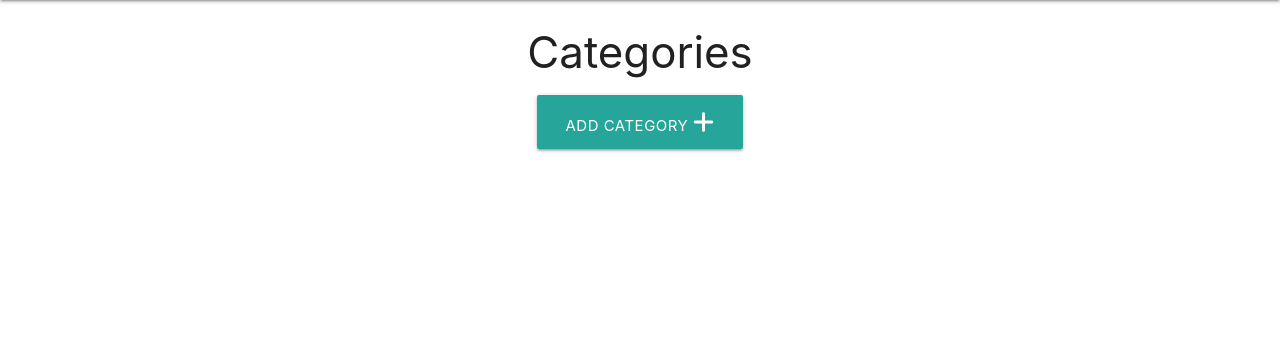
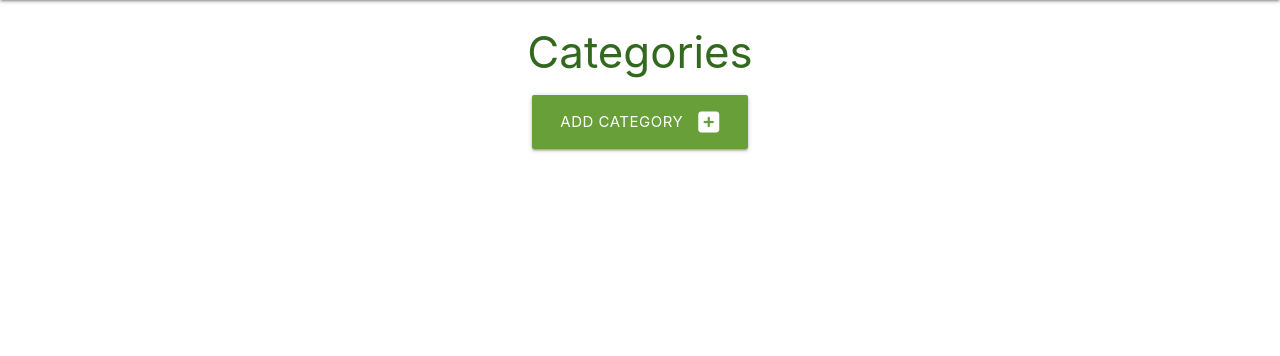
Before and after one commit to Piumi-Anuradha/my-full-template, a Flask app: page /categories in a window 1280 px wide. Shown: the part 64-420 px from the top of the page. Run offline with Flask 3, Linux system fonts and the light colour scheme; some libraries are stand-ins or nearby versions.

Commit message:
update routes, categories and add_categories files

```diff
--- a/taskmanager/routes.py
+++ b/taskmanager/routes.py
@@ -1,4 +1,4 @@
-from flask import render_template
+from flask import render_template,request,redirect,url_for
 from taskmanager import app, db
 from taskmanager.models import Category, Recipe
 
@@ -13,6 +13,11 @@ def categories():
     return render_template("categories.html")
 
 
-@app.route("/add_categories", methods=["GET","POST"])
-def category():
+@app.route("/add_category", methods=["GET","POST"])
+def add_category():
+    if request.method == "POST":
+        category = Category(category_name=request.form.get("category_name"))
+        db.session.add(category)
+        db.session.commit
+        return redirect(url_for("categories"))
     return render_template("add_category.html")
--- a/taskmanager/templates/categories.html
+++ b/taskmanager/templates/categories.html
@@ -1,15 +1,14 @@
 {% extends "base.html" %}
 {% block content %}
 
-<h3 class="dark-green-text text-darken-4 center-align">Categories</h3>
+<h3 class="light-green-text text-darken-4 center-align">Categories</h3>
 
 <div class="row">
     <div class="col s12 center-align">
-        <a href="{{ url_for('add_category') }}" class="btn-large light-gray darken-2">
-            Add Category <i class="fas fa-plus square-right"></i>
+        <a href="{{ url_for('add_category') }}" class="btn-large light-green darken-2">
+            Add Category <i class="fas fa-plus-square right"></i>
         </a>
     </div>
 </div>
 
-
 {% endblock %}
```
Also changed, not shown: taskmanager/templates/add_category.html (+21 -1 lines).
